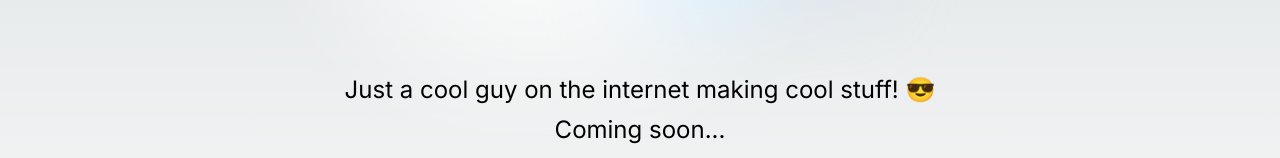
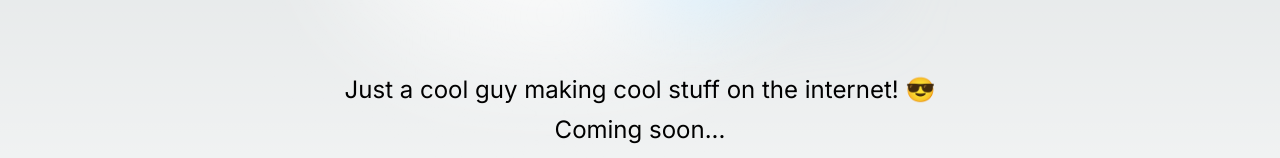
Before and after one commit to PetraJThomas/tr-studio_placeholder, a Next.js app: page / in a window 1280 px wide. Shown: the part 355-513 px from the top of the page. Built offline with nearby package versions, Linux system fonts and the light colour scheme.

Commit message:
Update placeholder text

```diff
--- a/app/page.tsx
+++ b/app/page.tsx
@@ -40,7 +40,7 @@ export default function Home() {
         />
       </div>
       <div className="content text-2xl text-center leading-10">
-        <p>Just a cool guy on the internet making cool stuff! 😎</p>
+        <p>Just a cool guy making cool stuff on the internet! 😎</p>
         <p>Coming soon...</p>
         <p>Watch this space!</p>
       </div>
```
